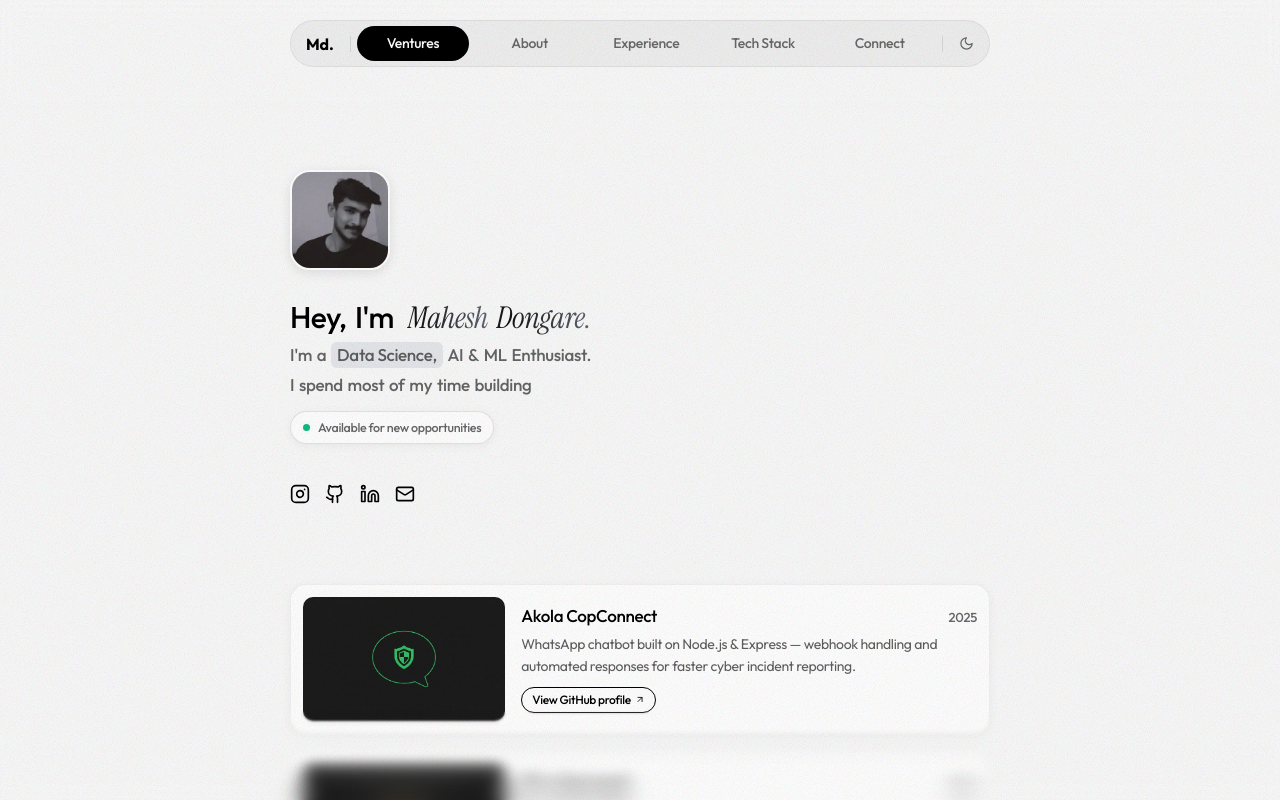
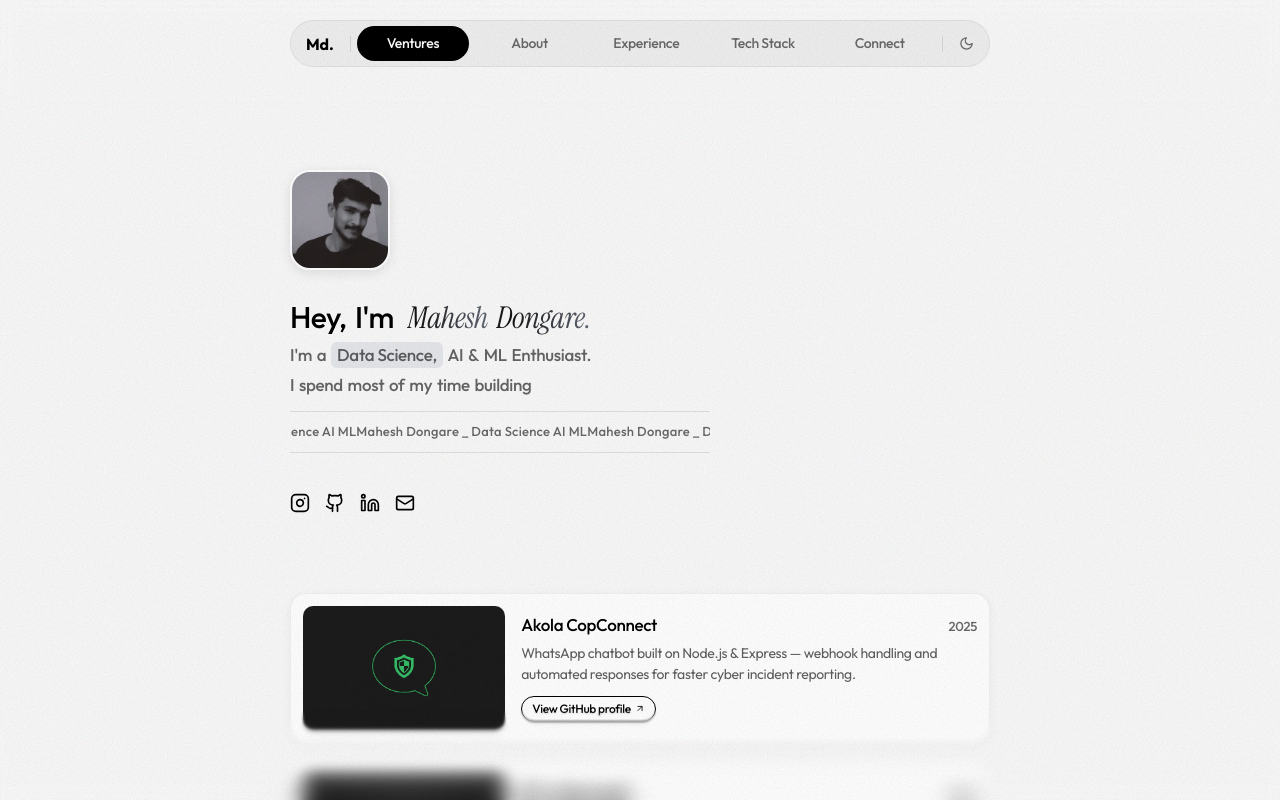
Before and after one commit to mahesh-atx/Minimal_Portfolio, a React (Vite) app: page / in a window 1280 px wide. Shown: the top 800 px of the page. Built offline with nearby package versions, Linux system fonts and the light colour scheme.

Commit message:
Replace availability badge with hero marquee
Co-authored-by: arena-agent <297053741+arena-agent@users.noreply.github.com>

```diff
--- a/src/sections/Hero.jsx
+++ b/src/sections/Hero.jsx
@@ -5,6 +5,7 @@ import { SOCIALS } from '../data';
 import { fadeSlideUp, staggerContainer } from '../animations';
 import AnimatedWords from '../components/AnimatedWords';
 import Magnetic from '../components/Magnetic';
+import Marquee from '../components/Marquee';
 
 const ROTATING = ['intelligent systems.', 'machine learning models.', 'data-driven products.', 'LLM-powered tools.'];
 
@@ -90,14 +91,15 @@ export default function Hero({ handleCopyEmail }) {
               </motion.span>
             </AnimatePresence>
           </p>
-          <motion.div variants={fadeSlideUp} className="mt-[8px]">
-            <span className="inline-flex items-center gap-[8px] px-[12px] py-[6px] rounded-full border border-black/10 dark:border-white/15 bg-white dark:!bg-white/[0.06] shadow-card">
-              <span className="relative flex h-[7px] w-[7px]">
-                <span className="absolute inline-flex h-full w-full animate-ping rounded-full bg-emerald-500 opacity-75" />
-                <span className="relative inline-flex h-[7px] w-[7px] rounded-full bg-emerald-500" />
+          <motion.div
+            variants={fadeSlideUp}
+            className="mt-[8px] w-full overflow-hidden border-y border-black/10 dark:border-white/10 py-[10px]"
+          >
+            <Marquee baseVelocity={2.5}>
+              <span className="whitespace-nowrap text-[13px] font-medium tracking-[0.02em] text-subtle">
+                Mahesh Dongare _ Data Science AI ML
               </span>
-              <span className="text-[12.5px] font-medium text-black/60 dark:text-[#b8b8b8]">Available for new opportunities</span>
-            </span>
+            </Marquee>
           </motion.div>
         </motion.div>
       </motion.div>
```
